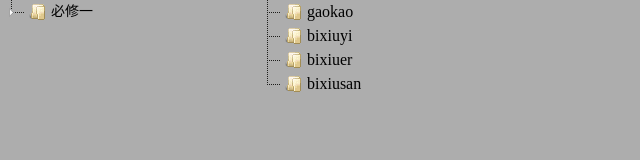
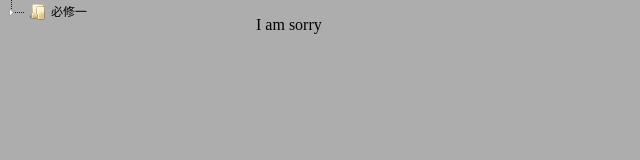
Before and after one commit to wenheping/test, a plain HTML site: page index.html in a window 1280 px wide. Shown: the whole page, without its empty margins (0-640 px from the left). Drawn offline with Linux system fonts and the light colour scheme.

Commit message:
work again

```diff
--- a/index.html
+++ b/index.html
@@ -1,6 +1,9 @@
 <!DOCTYPE html>
 <html>
 <head>
+
+<meta charset="UTF-8">
+<title>New papr system !</title>
 
 <style type="text/css">
 html{
@@ -19,7 +22,7 @@ body{
       height: 100%;
       float: left;
       text-align:left;
-      font-size:14px;
+      font-size:12px;
       }
 #h_right{
       width: 80%;
@@ -41,8 +44,8 @@ $(function() {
       'data' : [
         { "id":"mis1", "text" : "必修一", "children" : [
           { "id":"mis11", "text" : "第一章", "children": [
-            { "id":"dis1", "text" : "第一节" },
-            { "id":"dis2", "text" : "第二节" },
+            { "id":"paper1", "text" : "第一节" },
+            { "id":"paper2", "text" : "第二节" },
             { "id":"dis3", "text" : "第三节" }
             ]
           },
@@ -55,27 +58,17 @@ $(function() {
   });
 
 $('#h_left').on("changed.jstree", function (e, data) {
-    alert("The selected nodes are:"+data.selected);
+    string1="<object data='pdf/"
+    string1+=data.selected
+    string1+=".pdf#page=1' type='application/pdf' width='100%' height='100%'>"
+    $("#h_right").html(string1);
   });
 });
 
 </script>
 
-<div id="h_right"></div>
-<script>
-$(function() {
-  $('#h_right').jstree({
-    'core' : {
-      'data' : [
-        {"id" : "gaokao", "text" : "gaokao"},
-        {"id" : 2, "text" : "bixiuyi"},
-        {"id" : 3, "text" : "bixiuer"},
-        {"id" : 4, "text" : "bixiusan"}
-      ]
-    }
-  });
-  $('#h_right').on("changed.jstree", function (e, data) {
-    alert("The selected nodes are:"+data.id);
-  });
-});
-</script>
+<div id="h_right">
+  <object data="pdf/notfound.pdf#page=1" type="application/pdf" width="100%" height="100%">
+  <p>I am sorry <a href="paper1.pdf"></a></p>
+  </object>
+</div>
```
Also changed, not shown: 3 other files.
